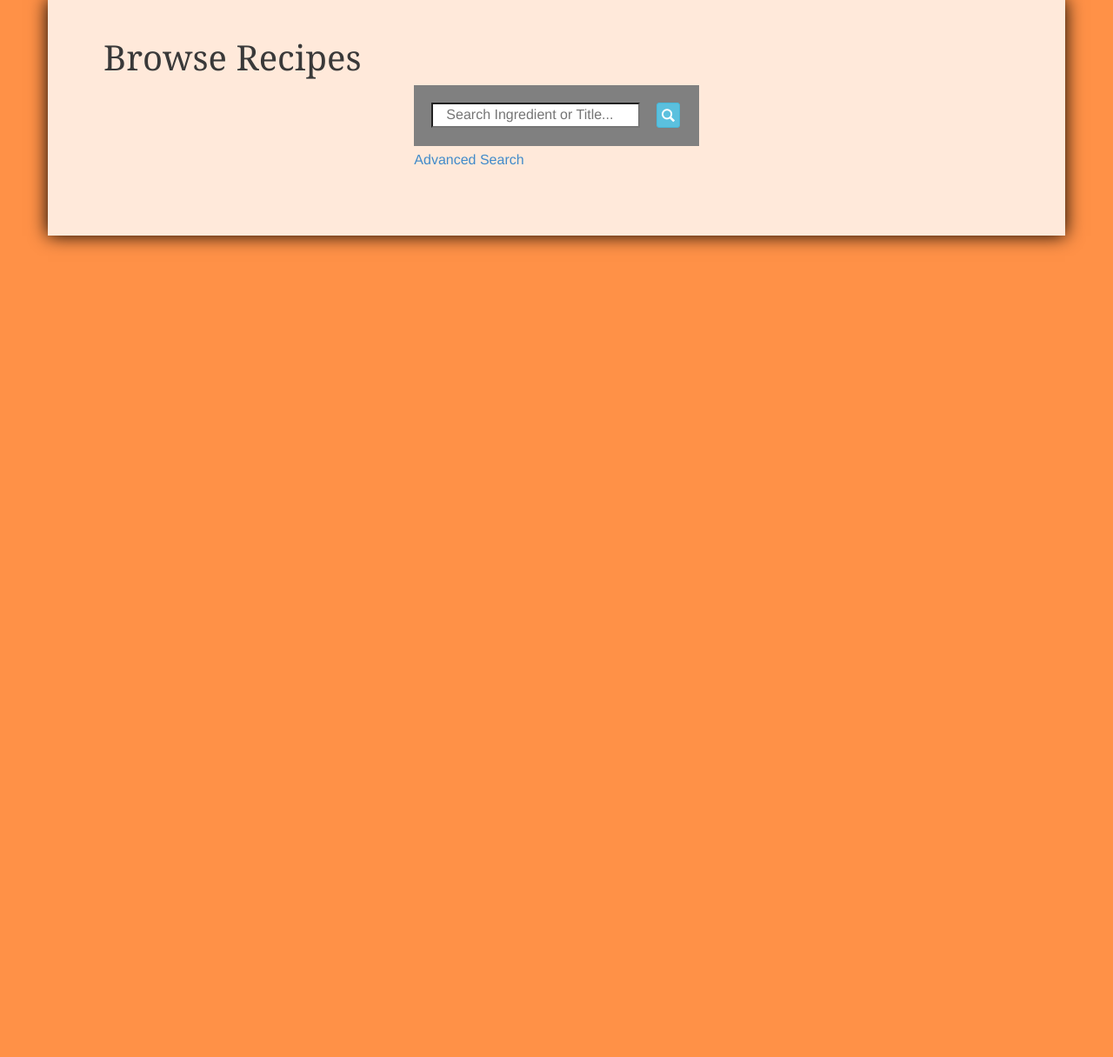
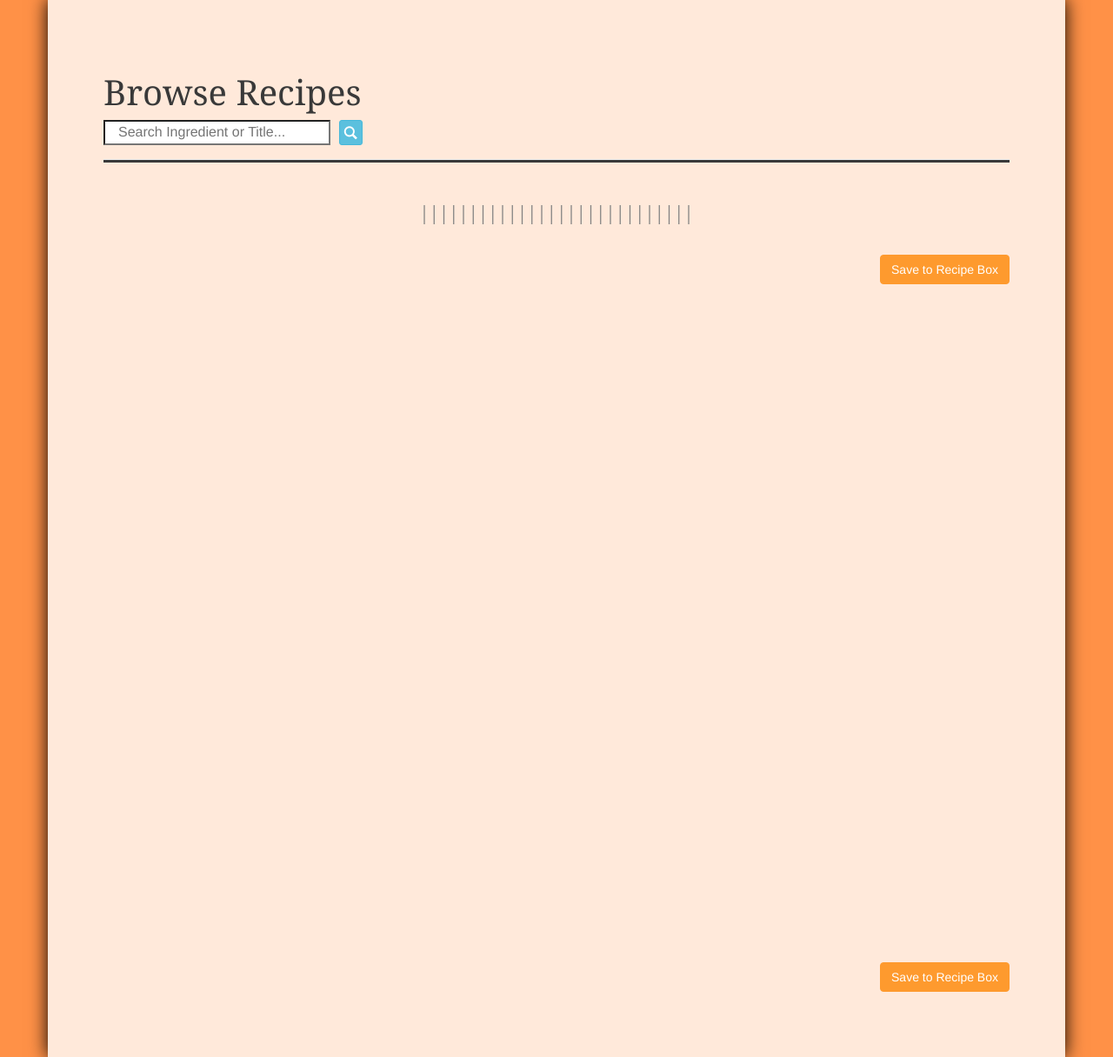
Before and after one commit to myun/PersonalProject, a Flask app: a page that uses templates/master.html in a window 1280 px wide. Shown: the part 51-1267 px from the top of the page at 87% size. Before the commit the page ends 339 px from the top, so only its background shows below. Run offline with Flask 2, Linux system fonts and the light colour scheme; parts of the project's set-up code (start-up, migrations or seed data) failed here and were passed over; some libraries are stand-ins or nearby versions.

Commit message:
Worked on recipe box, browse, and search pages. To do, clean up code.

```diff
--- a/static/css/body.css
+++ b/static/css/body.css
@@ -1,5 +1,6 @@
 body {
     background: #ff9147;
+ /*   background: rgba(231, 231, 231, 0.43);*/
     -webkit-background-size: cover;
     -moz-background-size: cover;
     -o-background-size: cover;
@@ -149,6 +150,10 @@ hr {
     top: 50px;*/
 }
 
+#btnDelete {
+    float: right;
+}
+
 #btnRate{
     background-color: #fe9a2e;
     border-color: #fe9a2e;
@@ -181,7 +186,7 @@ hr {
 }
 
 #search-btn {
-    margin-left: 19px;
+    margin-left: 10px;
     font-size: 15px;
     padding-left: 5px;
     padding-right: 5px;
@@ -191,14 +196,16 @@ hr {
 }
 
 #search-bar {
-    padding: 20px;
-    padding-bottom: 50px;
-    background: gray;
+    /*padding: 20px;*/
+    padding-bottom: 25px;
+    /*background:rgba(152,152,152, 0.8);
     margin: auto;
+    border-radius: 10px;*/
 }
 
 #advanced-search-container {
     padding-top:5px;
+    padding-bottom: 35px;
 }
 
 li {
@@ -220,7 +227,7 @@ li {
 }
 
 #alert-space {
-    height:50px;
+    height:40px;
     padding-left: 25px;
 /*  position: fixed;
   top: 100px;
@@ -271,3 +278,17 @@ li {
     border-radius: 0px;
     background: rgba(0,0,0,0.3);
 }
+
+#letter-menu {
+    padding-top: 20px;
+    font-family: Times New Roman;
+    font-size: 25px;
+}
+
+#letter-menu p{
+    color: gray;
+}
+
+#letter-menu a{
+    color: orange;
+}
--- a/templates/browse_recipes.html
+++ b/templates/browse_recipes.html
@@ -6,8 +6,17 @@
 {% block body %}
 
 <h1>Browse Recipes</h1>
+ <div id="search-bar">
+    <form role="form" method="POST" action="/{{ username }}/search">
+        <div id="search-btn-group">
+            <input type="text" class="col-md-3" name="search_query" placeholder="Search Ingredient or Title...">
+            <button type="submit" class="btn btn-info btn-sm pull-left" id="search-btn"><span class="glyphicon glyphicon-search"></span></button>
+        </div>
+    </form>
+</div>
+<hr>
 
-<div class="row">
+<!-- <div class="row">
     <div class="col-md-4">
     </div>
     <div class="col-md-4">
@@ -22,8 +31,8 @@
     </div>
     <div class="col-md-4">
     </div>
-</div>
-<div class="row">
+</div> -->
+<!-- <div class="row">
     <div class="col-md-4">
     </div>
     <div class="col-md-4">
@@ -33,15 +42,28 @@
     </div>
     <div class="col-md-4">
     </div>
+</div> -->
+
+<div class="centered-text" id="letter-menu">
+    <p> |
+    {% for letter in alphabetized_recipes %}
+         <a href="#{{ letter.keys()[0] }}">{{ letter.keys()[0] }} </a> |
+    {% endfor %}
+    </p>
 </div>
 
+<form method="POST" action="/{{ username }}/save_recipes">
+
+<button type="submit" class="btn btn-default" id="btnClick" name="btnClick">Save to Recipe Box</button>
+<!-- letter = dictionary containing all recipes starting with the specified letter -->
 {% for letter in alphabetized_recipes %}
-    <h2><a id="{{ letter }}">{{ letter }}</a></h2>
+    <h2><a id="{{ letter.keys()[0] }}">{{ letter.keys()[0] }}</a></h2>
     <div class="container-fluid">
         <div class="row">
             <div class="span12">
 
-                {% for recipe in alphabetized_recipes[letter] %}
+                <!-- display each recipe that starts with a specific letter -->
+                {% for recipe in letter[letter.keys()[0]] %}
                 <div class="custom-container">
                     <div class="recipe-wrapper">
                         <a href="/{{ username }}/recipe/{{ recipe.name }}"><img src={{ recipe.image_URL }} alt={{ recipe.name }} width="250" height="225" class="img-thumbnail"></a>
@@ -57,4 +79,11 @@
     </div>
     {% endfor %}
 
+<button type="submit" class="btn btn-default" id="btnClick" name="btnClick">Save to Recipe Box</button>
+</form>
+
+<script type="text/javascript">
+    $('.alert').fadeOut(5000)
+</script>
+
 {% endblock %}
--- a/templates/master.html
+++ b/templates/master.html
@@ -14,6 +14,8 @@
 
         <link rel="shortcut icon" href="/static/images/favicon.ico" type="image/x-icon">
         <link rel="icon" href="/static/images/favicon.ico" type="image/x-icon">
+        {% block head %}
+        {% endblock %}
     </head>
     <body>
         <!-- Top navigation bar -->
@@ -38,6 +40,21 @@
 
         <!-- Main content -->
         <div class="container">
+            <div class="row">
+                <div class="col-md-3">
+                </div>
+                <div class="col-md-6">
+                    <div id="alert-space">
+                        {% for message in get_flashed_messages() %}
+                            <div class="alert alert-success alert-dismissable">
+                                <button type="button" class="close" data-dismiss="alert" aria-hidden="true">&times;</button>{{ message }}
+                            </div>
+                        {% endfor %}
+                    </div>
+                </div>
+                <div class="col-md-3">
+                </div>
+            </div>
             {% block body %}
             {% endblock %}
         </div>
--- a/views.py
+++ b/views.py
@@ -1,5 +1,6 @@
 from flask import Flask, session, render_template, redirect, request, flash, url_for
 import model
+import string
 
 app = Flask(__name__)
 app.config.from_object('config')
@@ -58,43 +59,41 @@ def login():
 # Display (by category) all recipes in database for user browsing purposes.
 @app.route("/<username>/browse_recipes")
 def browse_recipes(username):
-    alphabetized_recipes = {}
+    alphabetized_recipes = []
+
+    alphabet = string.ascii_uppercase
+
+    # Creating bucket at index 0 for recipes that start with a number.
+    alphabetized_recipes.append({"0-9":[]})
+
+    # Create buckets for letters a-z.
+    for letter in alphabet:
+        alphabetized_recipes.append({letter:[]})
 
     recipes = model.session.query(model.Recipe).all()
     for recipe in recipes:
-        first_letter = recipe.name.strip()[0]
-        if first_letter == "\'" or first_letter == "\"":
-            first_letter = recipe.name[1]
-        if first_letter not in alphabetized_recipes:
-            alphabetized_recipes[first_letter] = [recipe]
+        name = recipe.name.strip()
+        first_char = name[0]
+
+        # For recipes beginning with quotes, find first alphabetical character to determine which bucket to put
+        # the recipe in.
+        if first_char == "\'" or first_char == "\"":
+            for i in range(0, len(name)):
+                if first_char not in alphabet:
+                    first_char = name[i]
+
+        # For the first letter of the name, find its corresponding index in the alphabetized_recipes list.
+        # ordinal of 'A' is 65
+
+        if first_char in alphabet:
+            index = ord(first_char) - 64
+            alphabetized_recipes[index][first_char].append(recipe)
         else:
-            alphabetized_recipes[first_letter].append(recipe)
+            # If the first character is not in alphabet, it is a number. Put recipe into the 0-9 bucket
+            index = 0
+            alphabetized_recipes[index]["0-9"].append(recipe)
 
     return render_template("browse_recipes.html", alphabetized_recipes=alphabetized_recipes, username=username)
-
-
-    # # category = model.session.query(model.CommonCategory).filter_by(name='desserts').first()
-    # categories = model.session.query(model.RecipeCategory).all()
-    # categorized_recipes = {}
-    # # final_list = []
-    # # category_id = category.id
-    # # blahrecipes = model.session.query(model.RecipeCategory).filter_by(common_category_id=category_id).all()
-    # # for blahrecipe in blahrecipes:
-    # #     recipe = blahrecipe.recipe
-    # #     final_list.append(recipe)
-    # # categorized_recipes['desserts'] = final_list
-
-    # # Sort all recipes in database into categories
-    # for category in categories:
-    #     common_category = category.common_category.name
-    #     recipe = category.recipe
-    #     if common_category not in categorized_recipes:
-    #         categorized_recipes[common_category] =[recipe]
-    #     else:
-    #         categorized_recipes[common_category].append(recipe)
-
-    # page_title = "Browse Recipes"
-    # button_label = "Save to Recipe Box"
 
 @app.route("/<username>/gridtest")
 def gridtest(username):
@@ -179,11 +178,7 @@ def search_recipes(username):
     return render_template("recipe_thumbnails.html", username=username, categorized_recipes=combined_recipes,
                             page_title=page_title, button_label=button_label)
 
-@app.route("/<username>/advancedsearch")
-def display_advanced_search(username):
-    return render_template("advancedsearch.html", username=username)
-
-@app.route("/<username>/browse_recipes", methods=['POST'])
+@app.route("/<username>/save_recipes", methods=["POST"])
 def save_recipes(username):
     user = model.session.query(model.User).filter_by(username=username).first()
     user_id = user.id
@@ -228,7 +223,7 @@ def recipebox(username):
     page_title = "My Recipe Box"
     button_label = "Delete"
 
-    return render_template("recipe_thumbnails.html", username=username, categorized_recipes=categorized_recipes,
+    return render_template("recipebox.html", username=username, categorized_recipes=categorized_recipes,
                             page_title=page_title, button_label=button_label)
 
 @app.route("/<username>/recipebox", methods=["POST"])
```
Also changed, not shown: templates/recipe.html (+0 -15 lines), templates/recipe_thumbnails.html (+4 -13 lines), templates/recipebox.html (added, +54 -0 lines).
